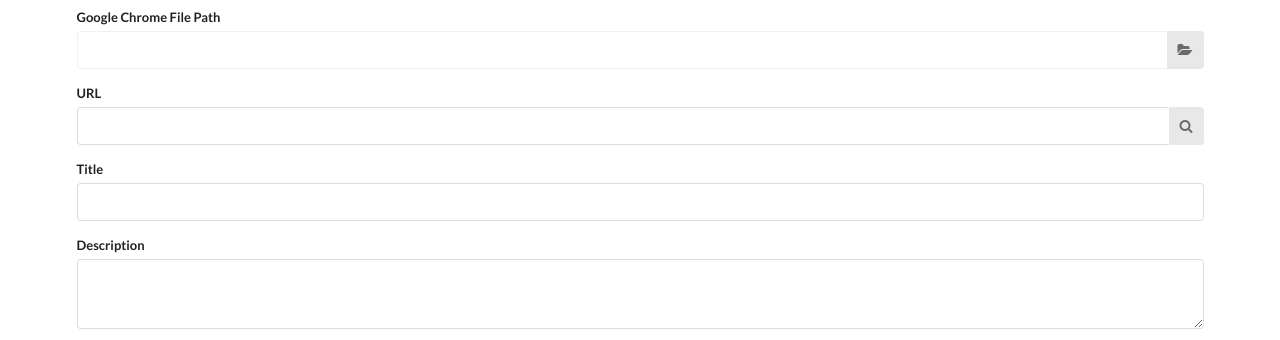
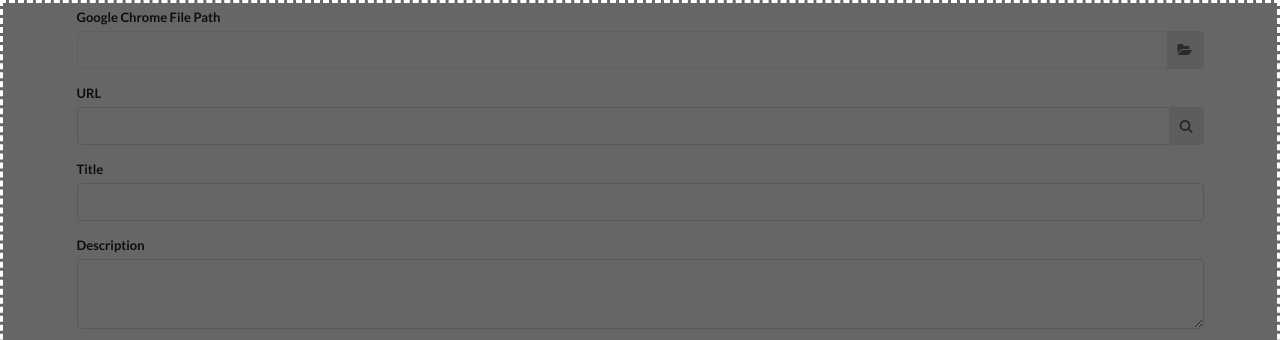
Before and after one commit to pulipulichen/Chrome-WebAPP-Shortcuts-Creator, an Electron app: page app/index.html in a window 1280 px wide. Shown: the top 340 px of the page. Drawn offline with nearby package versions, Linux system fonts and the light colour scheme; no server answers.

Commit message:
0528 #16 一種強迫症

```diff
--- a/app/index.html
+++ b/app/index.html
@@ -127,6 +127,9 @@
     <script src="scripts.js"></script>
 
     <div class="loading-layer"></div>
+    <div class="drag-n-drop-layer">
+      Drag an image<br />into here
+    </div>
   </body>
 
 </html>
--- a/app/styles.less
+++ b/app/styles.less
@@ -46,7 +46,7 @@ div.icon-placeholder {
   height: 100vh;
   top: 0;
   left: 0;
-  background-color: rgba(0,0,0,0.87);
+  background-color: rgba(0,0,0,0.6);
   background-image: url(imgs/loading.svg);
   background-repeat: no-repeat;
   background-position: center center;
@@ -55,3 +55,21 @@ div.icon-placeholder {
 body.loading .loading-layer {
   display: block;
 }
+
+.drag-n-drop-layer {
+  //display: none;
+  position: fixed;
+  width: 100vw;
+  height: 100vh;
+  top: 0;
+  left: 0;
+  background-color: rgba(0,0,0,0.6);
+  color: white;
+  font-size: 3rem;
+  line-height: 4rem;
+  text-align: center;
+  padding-top: calc(50vh - 4rem - 3px);
+  border: 3px dashed white;
+  cursor: grabbing;
+  user-select: none;
+}
```
